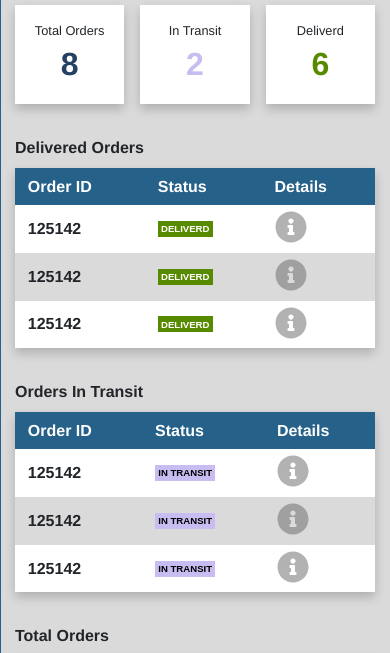
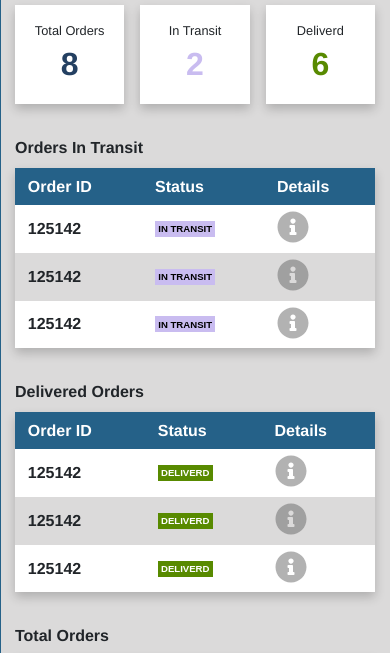
Before and after one commit to eokwukwe/SendIT, a plain HTML site: page UI/admin.html in a window 390 px wide. Shown: the part 139-792 px from the top of the page. Drawn offline with Linux system fonts and the light colour scheme.

Commit message:
chore: improved admin page UI [deliver #161683436]

```diff
--- a/UI/admin.html
+++ b/UI/admin.html
@@ -111,7 +111,7 @@
           </table>
         </section>
 
-        <section class="in-transit-order">
+        <section class="in-transit-orders">
           <h4>Orders In Transit</h4>
           <table>
             <tr class="t-header">
--- a/UI/css/style.css
+++ b/UI/css/style.css
@@ -880,6 +880,17 @@ td:nth-child(1) {
   .order-status-table {
     grid-template-columns: 1fr;
     grid-gap: 2rem;
+    grid-template-areas:
+      "intransit"
+      "delivered";
+  }
+
+  .delivered-orders {
+    grid-area: delivered;
+  }
+
+  .in-transit-orders {
+    grid-area: intransit;
   }
 }
 
```
